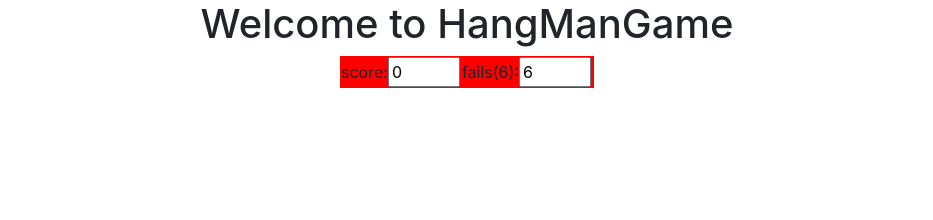
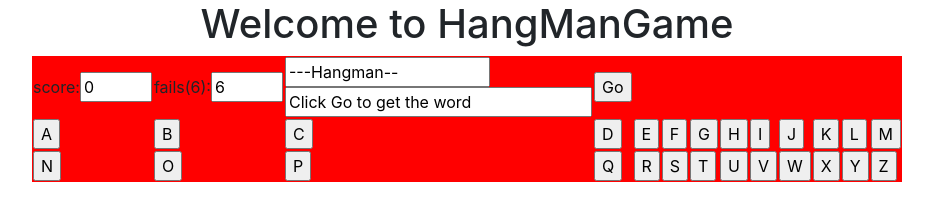
Before and after one commit to EsauKip/hangman, a plain HTML site: page index.html in a window 1280 px wide. Shown: the whole page, without its empty margins (173-1106 px from the left). Drawn offline with nearby package versions, Linux system fonts and the light colour scheme.

Commit message:
add input buttond

```diff
--- a/index.html
+++ b/index.html
@@ -23,8 +23,47 @@
                     <br>
                 </td>
                 <td class="add">
+                    <input typr="text" name="word" value="---Hangman--" readonly onfocus="word.blur();" size=15>
+                    <br>
 
+                        <input type="text" name="tried" value="Click Go to get the word" onfocus="tried.blur();" size="25">
                 </td>
+                <td class="data">
+                    <input type="button" name="go" value="Go" onclick="new_word(this.form);">
+                </td>
+
+
+
+            </tr>
+            <tr>
+                <td><input type="button" value="A"onclick="seek('A');"></td>
+                <td><input type="button" value="B"onclick="seek('B');"></td>
+                <td><input type="button" value="C"onclick="seek('C');"></td>
+                <td><input type="button" value="D"onclick="seek('D');"></td>
+                <td><input type="button" value="E"onclick="seek('E');"></td>
+                <td><input type="button" value="F"onclick="seek('F');"></td>
+                <td><input type="button" value="G"onclick="seek('G');"></td>
+                <td><input type="button" value="H"onclick="seek('H');"></td>
+                <td><input type="button" value="I"onclick="seek('I');"></td>
+                <td><input type="button" value="J"onclick="seek('J');"></td>
+                <td><input type="button" value="K"onclick="seek('K');"></td>
+                <td><input type="button" value="L"onclick="seek('L');"></td>
+                <td><input type="button" value="M"onclick="seek('M');"></td>
+            </tr>
+            <tr>
+                <td><input type="button" value="N" onclick="seek('N');"></td>
+                <td><input type="button" value="O" onclick="seek('O');"></td>
+                <td><input type="button" value="P" onclick="seek('P');"></td>
+                <td><input type="button" value="Q" onclick="seek('Q');"></td>
+                <td><input type="button" value="R" onclick="seek('R');"></td>
+                <td><input type="button" value="S" onclick="seek('S');"></td>
+                <td><input type="button" value="T" onclick="seek('T');"></td>
+                <td><input type="button" value="U" onclick="seek('U');"></td>
+                <td><input type="button" value="V" onclick="seek('V');"></td>
+                <td><input type="button" value="W" onclick="seek('W');"></td>
+                <td><input type="button" value="X" onclick="seek('X');"></td>
+                <td><input type="button" value="Y" onclick="seek('Y');"></td>
+                <td><input type="button" value="Z" onclick="seek('Z');"></td>
 
             </tr>
         </table>
```
